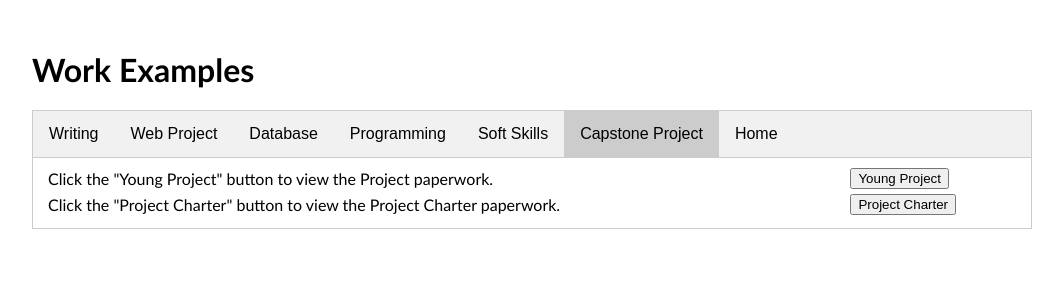
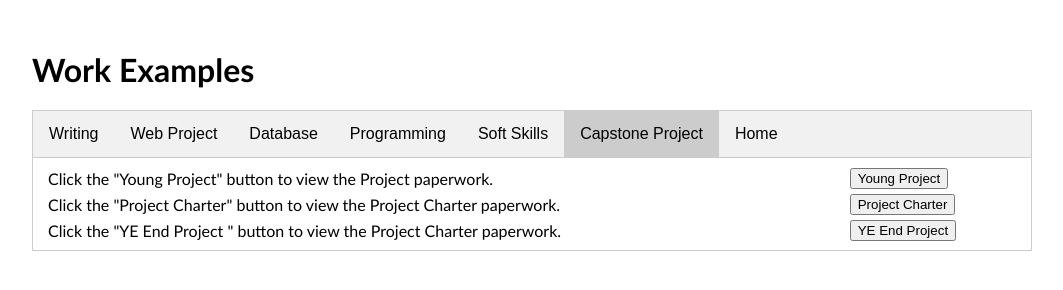
Before and after one commit to Burksja/portfolio, a plain HTML site: page workexamples.html in a window 1280 px wide. Both pictures are taken after a click on the button "Capstone Project". Shown: the whole page, without its empty margins (108-1171 px from the left). Drawn offline with nearby package versions, Linux system fonts and the light colour scheme.

Commit message:
Update workexamples.html

```diff
--- a/workexamples.html
+++ b/workexamples.html
@@ -109,9 +109,14 @@
                         </form>
                     </td>
                 </tr>
-                <tr>
-                    <th colspan="2">
-                    </th>
+                <tr><td>
+                        <font>Click the "YE End Project " button to view the Project Charter paperwork.</font>
+                    </td>
+                    <td>
+                        <form action="capstone/Burks_YoungElectricDatabase_EndProject.pdf" method="get" target="capstone">
+                            <button type="submit">YE End Project</button>
+                        </form>
+                    </td>
                 </tr>
             </table>
         </div>
```
